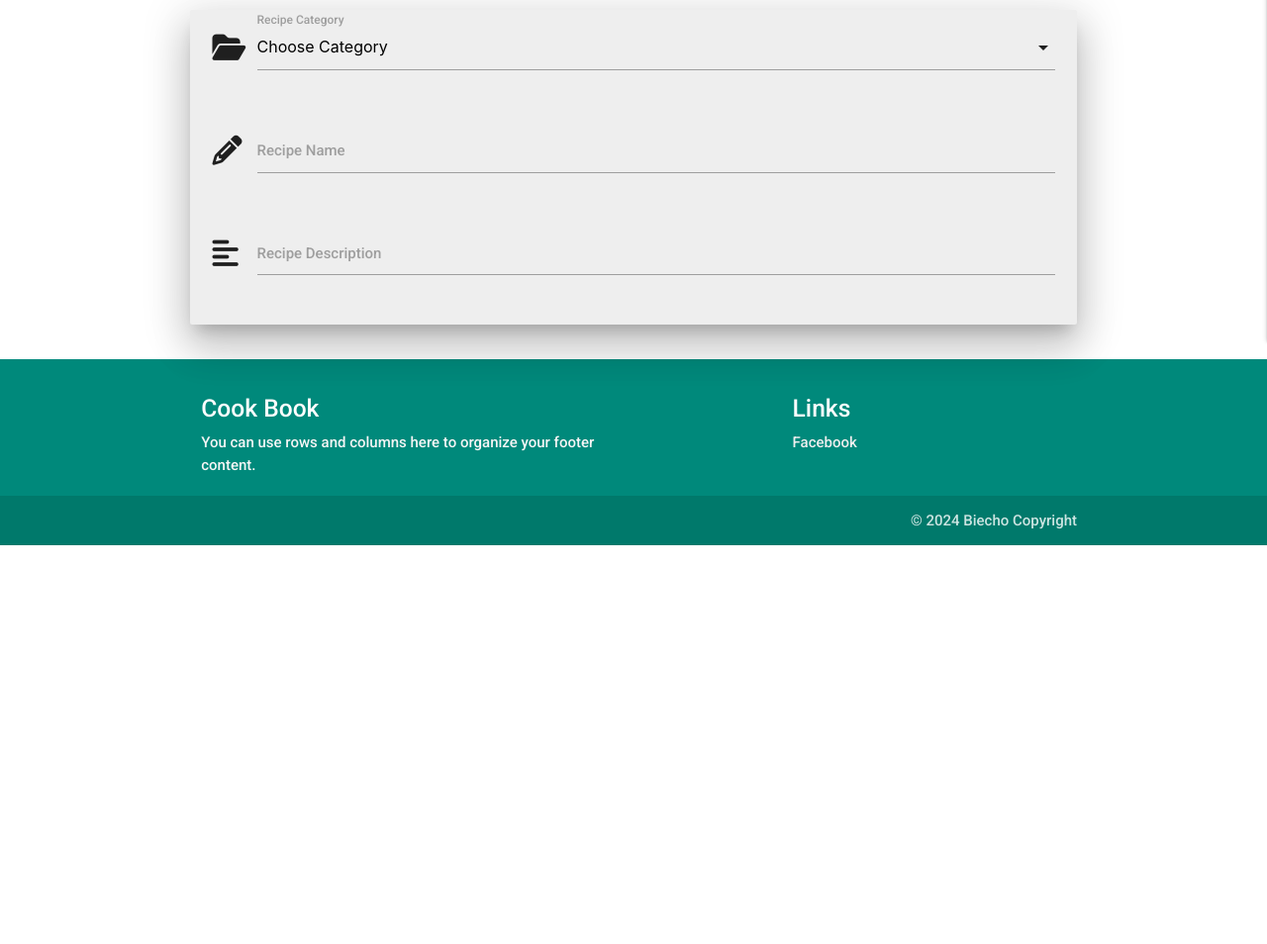
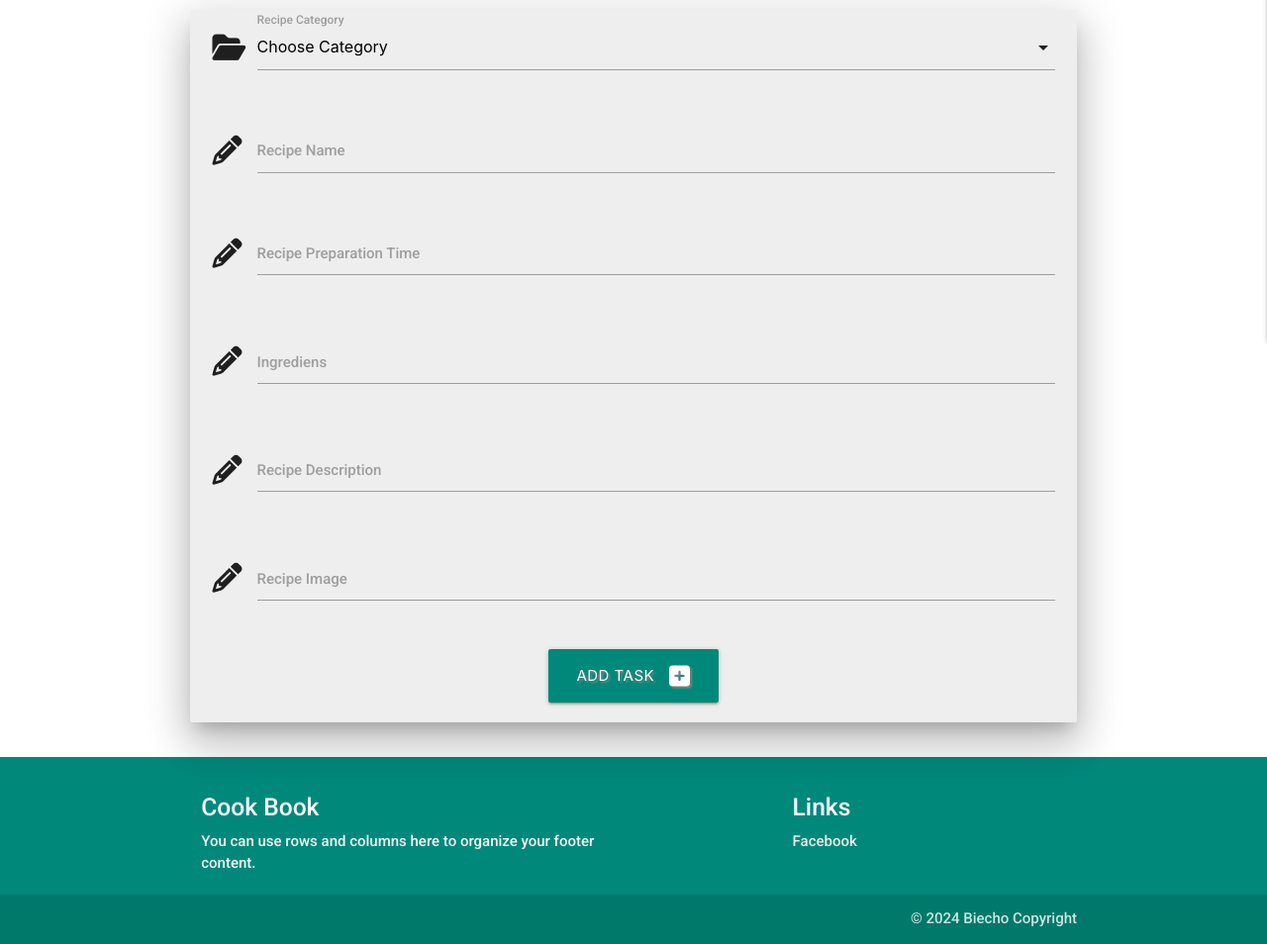
Before and after one commit to Biecho88/healthy_book, a Flask app: page /get_category in a window 1280 px wide. Shown: the part 516-1470 px from the top of the page at 99% size. Before the commit the page ends 1067 px from the top, so only its background shows below. Run offline with Flask 3, Linux system fonts and the light colour scheme; data that the repository does not hold is empty; some libraries are stand-ins or nearby versions.

Commit message:
Add functionality to add recipe form in add_recipe.html. User can now add recipes

```diff
--- a/run.py
+++ b/run.py
@@ -27,8 +27,22 @@ def home():
     return render_template("home.html", home=home)
 
 
-@app.route("/get_category")
+@app.route("/get_category", methods=["GET" , "POST"])
 def get_category():
+    if request.method == "POST":
+        recipe = {
+            "recipe_category_name": request.form.get("recipe_category_name"),
+            "recipe_name": request.form.get("recipe_name"),
+            "recipe_prep_time": request.form.get("recipe_prep_time"),
+            "recipe_ingrediens": request.form.get("recipe_ingrediens"),
+            "recipe_preparation": request.form.get("recipe_preparation"),
+            "recipe_author_name": session["user"],
+            "recipe_img": request.form.get("recipe_img"),
+        }
+        mongo.db.recipe.insert_one(recipe)
+        flash("Recipe Successfully Added")
+        return redirect(url_for("get_recipes"))
+
     category = list(mongo.db.category.find())
     return render_template("add_recipe.html", category=category)
 
--- a/static/css/style.css
+++ b/static/css/style.css
@@ -6,11 +6,6 @@
 }
 .text-shadow {
     text-shadow: 2px 2px 2px grey;
-}
-
-.add_recipe {
-    font-size: ;
-
 }
 
 .flashes h4 {
@@ -43,20 +38,3 @@
 .center-promo{
     margin-top: 30px;
 }
-
-
-@media screen and (max-width:880px ) {
-    .add_recipe{
-        font-size: 70%;
-    }
-}
-
-@media screen and (max-width:670px ) {
-    .add_recipe{
-        font-size: 45%;
-    }
-
-    .promo-caption{
-        font-size: 150%;
-    }
-}
--- a/templates/add_recipe.html
+++ b/templates/add_recipe.html
@@ -29,21 +29,21 @@
 
     <div class="row card-panel grey lighten-3 z-depth-5 col s12">
 
-        <form class="col s12" method="POST" action="">
-
+        <form class="col s12" method="POST" action="{{ url_for('get_category') }}">
+            <!-- category selection -->
             <div class="row">
                 <div class="input-field col s12">
                     <i class="fas fa-folder-open prefix"></i>
-                    <select id="category_name" name="category_name" class="validate" required>
+                    <select id="recipe_category_name" name="recipe_category_name" class="validate" required>
                         <option value="" disabled selected>Choose Category</option>
                         {% for category in category %}
                             <option value="{{ category.recipe_category_name }}">{{ category.recipe_category_name }}</option>
                         {% endfor %}
                     </select>
-                    <label for="category_name">Recipe Category</label>
+                    <label for="recipe_category_name">Recipe Category</label>
                 </div>
             </div>
-
+            <!-- recipe name -->
             <div class="row">
                 <div class="input-field col s12">
                     <i class="fas fa-pencil-alt prefix"></i>
@@ -52,13 +52,49 @@
                     <label for="recipe_name">Recipe Name</label>
                 </div>
             </div>
-
+            <!-- recipe preparation time -->
             <div class="row">
                 <div class="input-field col s12">
-                    <i class="fas fa-align-left prefix"></i>
-                    <textarea id="recipe_description" name="recipe_description" minlength="5"
+                    <i class="fas fa-pencil-alt prefix"></i>
+                    <textarea id="recipe_prep_time" name="recipe_prep_time" minlength="1"
+                        maxlength="10" class="materialize-textarea validate" required></textarea>
+                    <label for="recipe_prep_time">Recipe Preparation Time</label>
+                </div>
+            </div>
+            <!-- list of ingrediens -->
+            <div class="row">
+                <div class="input-field col s12">
+                    <i class="fas fa-pencil-alt prefix"></i>
+                    <textarea id="recipe_ingrediens" name="recipe_ingrediens" minlength="5"
                         maxlength="200" class="materialize-textarea validate" required></textarea>
-                    <label for="recipe_description">Recipe Description</label>
+                    <label for="recipe_ingrediens">Ingrediens</label>
+                </div>
+            </div>
+            <!-- descryption of preparation steps -->
+            <div class="row">
+                <div class="input-field col s12">
+                    <i class="fas fa-pencil-alt prefix"></i>
+                    <textarea id="recipe_preparation" name="recipe_preparation" minlength="5"
+                        maxlength="200" class="materialize-textarea validate" required></textarea>
+                    <label for="recipe_preparation">Recipe Description</label>
+                </div>
+            </div>
+            <!-- Recipe image -->
+            <div class="row">
+                <div class="input-field col s12">
+                    <i class="fas fa-pencil-alt prefix"></i>
+                    <textarea id="recipe_img" name="recipe_img" minlength="5"
+                        maxlength="200" class="materialize-textarea validate" required></textarea>
+                    <label for="recipe_img">Recipe Image</label>
+                </div>
+            </div>
+
+            <!-- submit button -->
+            <div class="row">
+                <div class="col s12 center-align">
+                    <button type="submit" class="btn-large #00897b teal darken-1 text-shadow">
+                        Add Task <i class="fas fa-plus-square right"></i>
+                    </button>
                 </div>
             </div>
 
```
Also changed, not shown: templates/get_recipes.html (+6 -33 lines).
